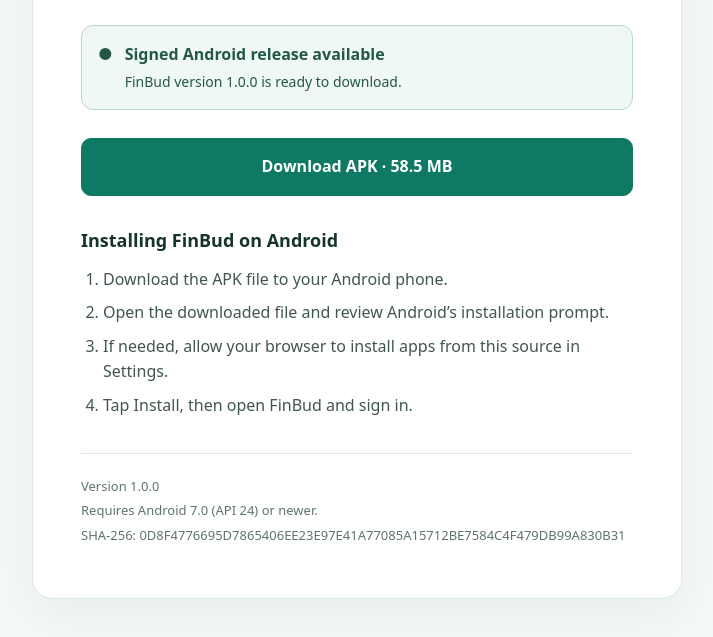
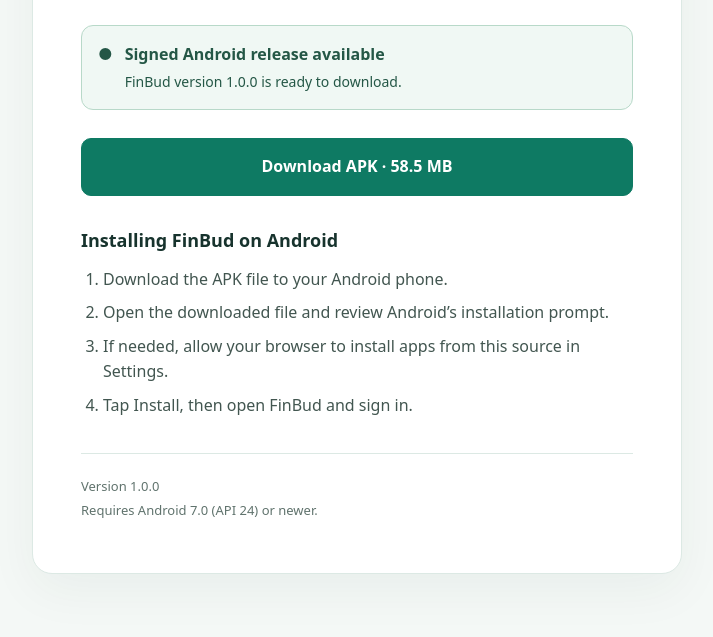
Before and after one commit to SriramFit123/finbud-download, a plain HTML site: page index.html in a window 1280 px wide. Shown: the part 277-914 px from the top of the page, without its empty margins (283-996 px from the left). Drawn offline with Linux system fonts and the light colour scheme.

Commit message:
Remove checksum from download page

```diff
--- a/index.html
+++ b/index.html
@@ -53,7 +53,6 @@
     <footer>
       <p>Version 1.0.0</p>
       <p>Requires Android 7.0 (API 24) or newer.</p>
-      <p>SHA-256: 0D8F4776695D7865406EE23E97E41A77085A15712BE7584C4F479DB99A830B31</p>
     </footer>
   </main>
 </body>
```
